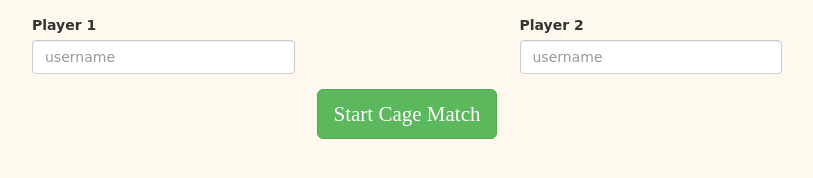
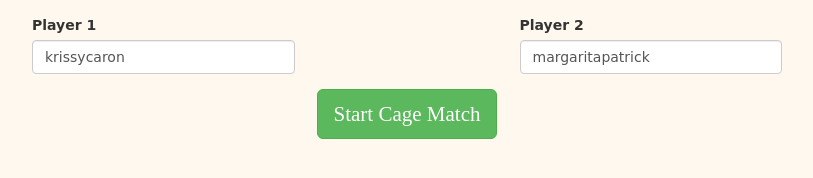
Before and after one commit to RitaSyed/treehouseMatch, a plain HTML site: page index.html in a window 1280 px wide. Shown: the whole page, without its empty margins (233-1046 px from the left). Drawn offline with nearby package versions, Linux system fonts and the light colour scheme.

Commit message:
hardcoded usernames in the input boxes

```diff
--- a/index.html
+++ b/index.html
@@ -14,13 +14,13 @@
       <div class="col-xs-6 col-md-3 col-sm-offset-2">
         <div class="form-group">
           <label for="first-player">Player 1</label>
-          <input type="text" class="form-control" id="first-player" placeholder="username">
+          <input type="text" class="form-control" id="first-player" value="krissycaron">
         </div>
       </div>
       <div class="col-xs-6 col-md-3 col-sm-offset-2">
         <div class="form-group">
           <label for="second-player">Player 2</label>
-          <input type="text" class="form-control" id="second-player" placeholder="username">
+          <input type="text" class="form-control" id="second-player" value="margaritapatrick">
         </div>
       </div>
     </div>
```
